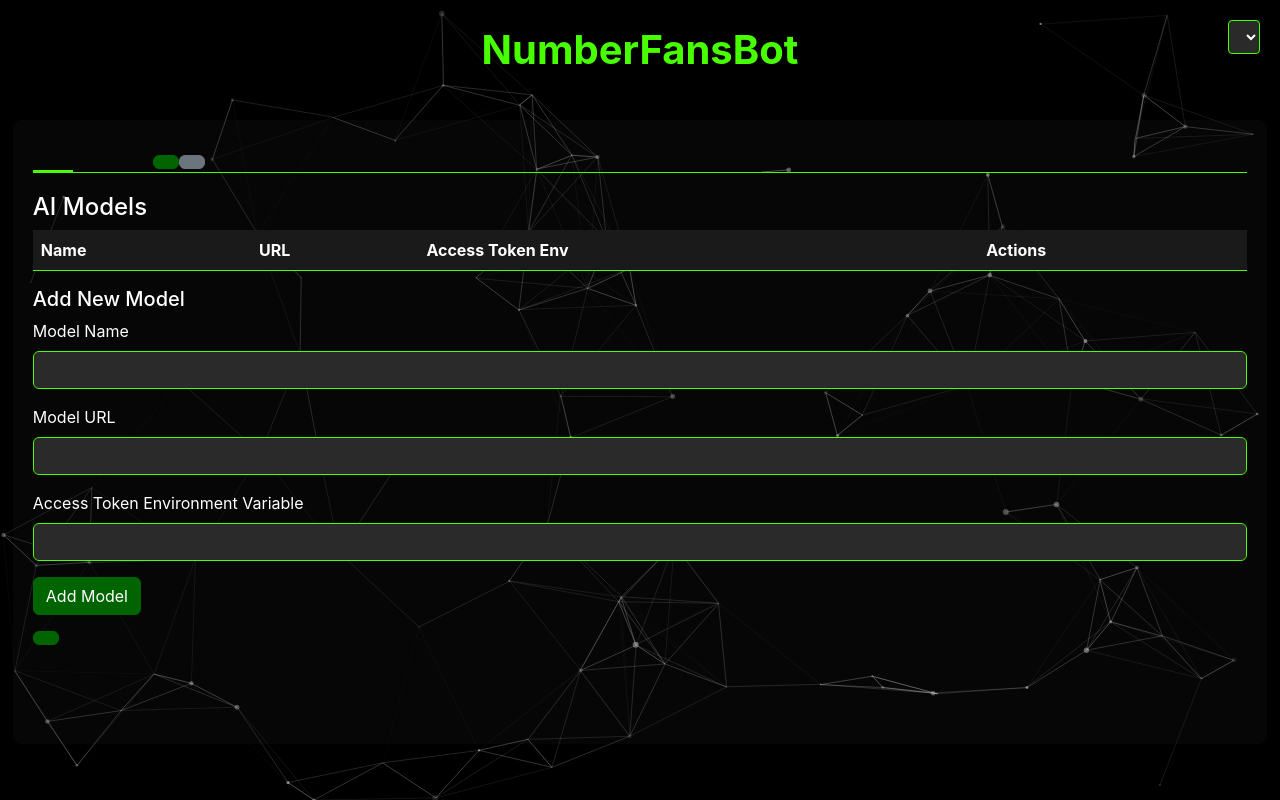
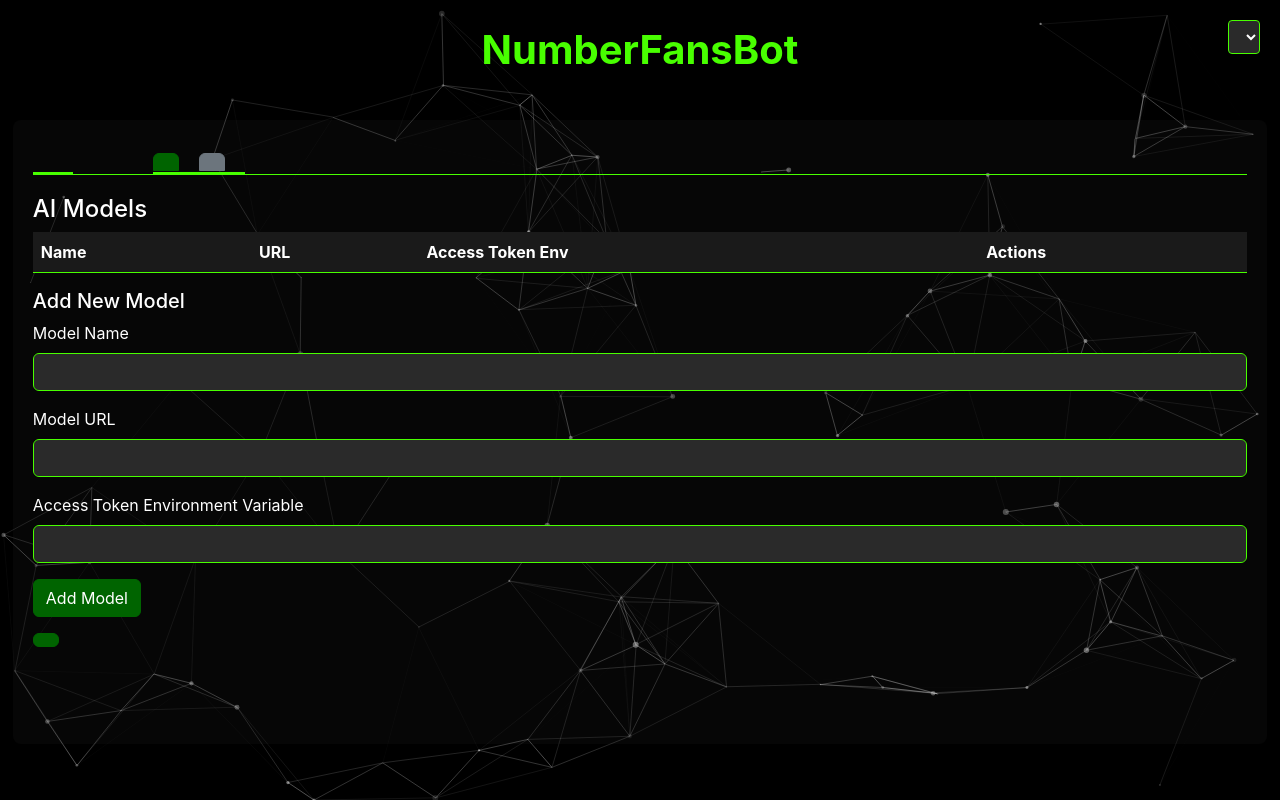
Before and after one commit to metatronslove/NumberFansBot, a Flask app: template Templates/dashboard.html in a window 1280 px wide. Run offline with Flask 2, Linux system fonts and the light colour scheme; the template is opened without the code that fills it, so the values that code supplies are empty; parts of the project's set-up code (start-up, migrations or seed data) failed here and were passed over; some libraries are stand-ins or nearby versions.

Commit message:
Add files via upload

```diff
--- a/Assets/styles.css
+++ b/Assets/styles.css
@@ -68,15 +68,18 @@ body {
     cursor: pointer;
 }
 
-,
-.link-tab a{
+.link-tab {
     background: inherit;
     color: inherit;
     transition: inherit;
-    padding: 10px 0px 10px 0px;
-    margin: 0px 0px 0px 0px;
+    a {
+    padding-bottom: 10px;
+    margin-right: 20px;
+    margin-bottom: 0px;
     border-bottom-left-radius: 0px;
     border-bottom-right-radius: 0px;
+    }
+    border-bottom: 2px solid #48ff00;
 }
 
 .link-tab a:hover {
```
